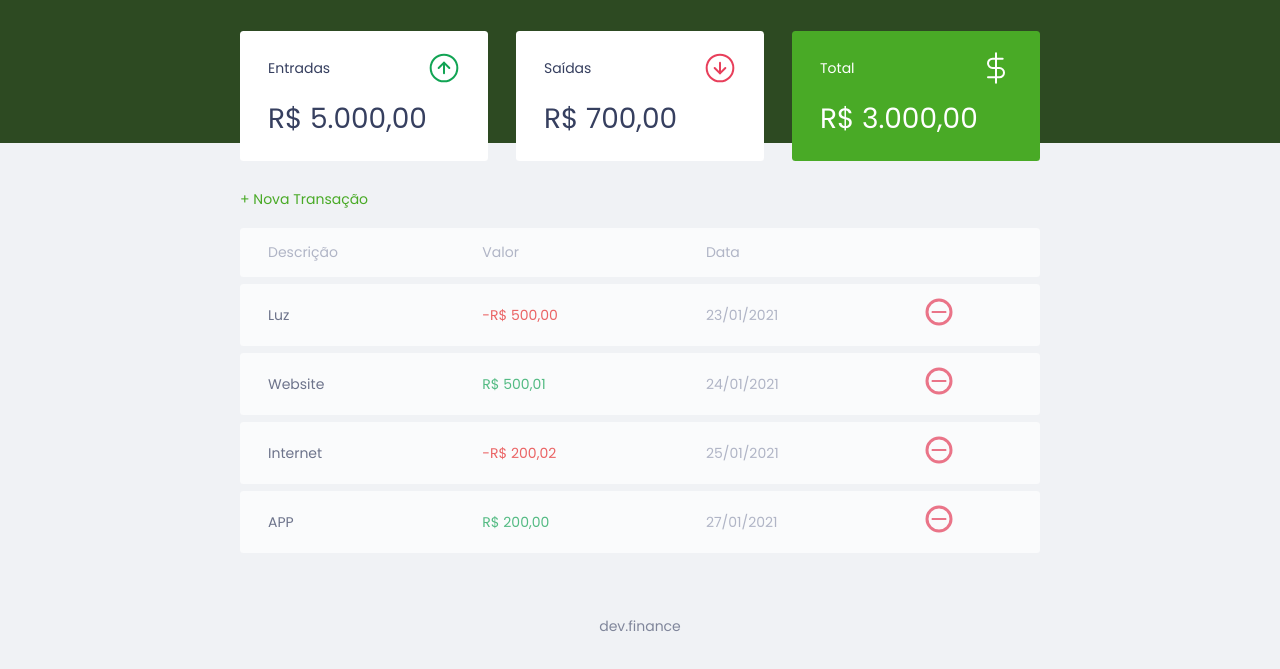
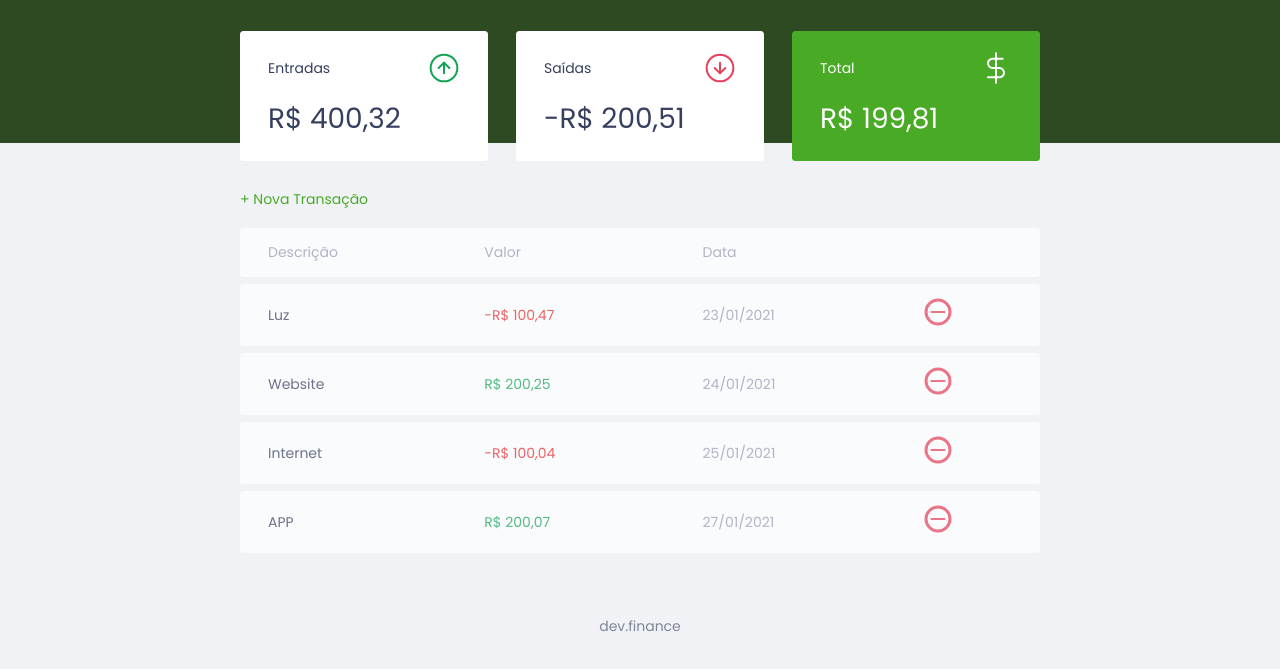
Before and after one commit to rafaelmaiabr/app-controle-financeiro, a plain HTML site: page index.html in a window 1280 px wide. Shown: the part 55-724 px from the top of the page. Drawn offline with Linux system fonts and the light colour scheme.

Commit message:
Soma valores e exibe total

```diff
--- a/index.html
+++ b/index.html
@@ -28,7 +28,7 @@
           <span>Entradas</span>
           <img src="./assets/income.svg" alt="Imagem de entradas">
         </h3>
-        <p>R$ 5.000,00</p>
+        <p id="incomeDisplay">R$ 5.000,00</p>
       </div>
       <div class="card">
         <h3>
@@ -37,7 +37,7 @@
           </span>
           <img src="./assets/expense.svg" alt="Imagem de saídas">
         </h3>
-        <p>R$ 700,00</p>
+        <p id="expenseDisplay">R$ 700,00</p>
       </div>
       <div class="card total">
         <h3>
@@ -46,7 +46,7 @@
           </span>
           <img src="./assets/total.svg" alt="Imagem do total">
         </h3>
-        <p>R$ 3.000,00</p>
+        <p id="totalDisplay">R$ 3.000,00</p>
       </div>
 
     </section>
--- a/scripts.js
+++ b/scripts.js
@@ -20,38 +20,54 @@ const transactions = [
   {
     id: 1,
     description: 'Luz',
-    amount: -50000,
+    amount: -10047,
     date: '23/01/2021'
   },
   {
     id: 2,
     description: 'Website',
-    amount: 50001,
+    amount: 20025,
     date: '24/01/2021'
   },
   {
     id: 3,
     description: 'Internet',
-    amount: -20002,
+    amount: -10004,
     date: '25/01/2021'
   },
   {
     id: 4,
     description: 'APP',
-    amount: 20000,
+    amount: 20007,
     date: '27/01/2021'
   }
 ];
 
 const Transaction = {
   incomes() {
-    // somar as entradas
+    let income = 0;
+    transactions.forEach(transaction => {
+      if (transaction.amount > 0) {
+        income += transaction.amount;
+      }
+    })
+
+    return income;
   },
   expenses() {
-    // somar as saídas
+    let expense = 0;
+    transactions.forEach(transaction => {
+      if (transaction.amount < 0) {
+        expense += transaction.amount;
+      }
+    })
+
+    return expense;
   },
   total() {
-      // entradas - saídas
+
+    return Transaction.incomes() + Transaction.expenses();
+
   }
 }
 
@@ -80,8 +96,19 @@ const DOM = {
         </td>
       </tr>
     `
+    return html
+  },
+  updateBalance() {
+    document
+      .getElementById('incomeDisplay')
+      .innerHTML = Utils.formatCurrency(Transaction.incomes())
+    document
+      .getElementById('expenseDisplay')
+      .innerHTML = Utils.formatCurrency(Transaction.expenses())
+    document
+      .getElementById('totalDisplay')
+      .innerHTML = Utils.formatCurrency(Transaction.total())
 
-    return html
   }
 }
 
@@ -108,3 +135,5 @@ const Utils = {
 transactions.forEach(function(transaction) {
   DOM.addTransaction(transaction)
 })
+
+DOM.updateBalance()
```
